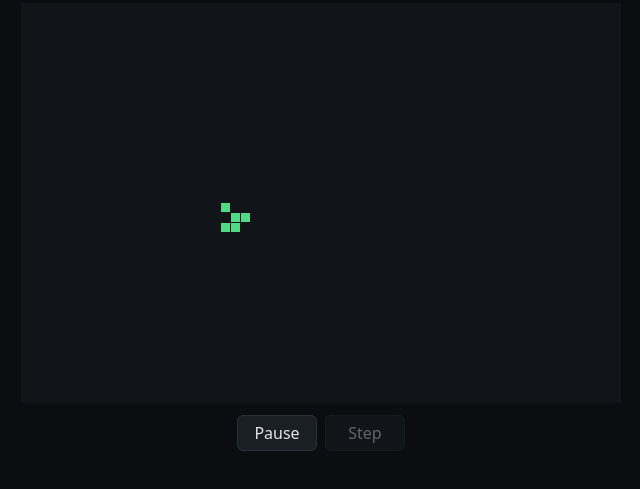
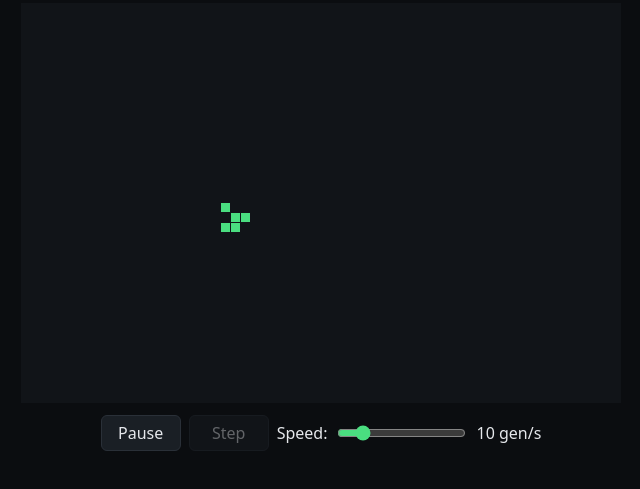
Before and after one commit to NyxCormo/game-of-life, a website built with Vite: page index.html in a window 1280 px wide. Shown: the part 173-662 px from the top of the page, without its empty margins (319-959 px from the left). Built offline with nearby package versions, Linux system fonts and the light colour scheme.

Commit message:
Added Speed control bar

```diff
--- a/index.html
+++ b/index.html
@@ -24,8 +24,11 @@
 
       .controls {
         display: flex;
+        flex-wrap: wrap;
         justify-content: center;
+        align-items: center;
         gap: 8px;
+        color: #e5e7eb;
       }
 
       .controls button {
@@ -43,6 +46,20 @@
         opacity: 0.4;
         cursor: default;
       }
+
+      .speed {
+        display: flex;
+        align-items: center;
+        gap: 8px;
+      }
+
+      .speed input {
+        accent-color: #4ade80;
+      }
+
+      .speed output {
+        min-width: 64px;
+      }
     </style>
   </head>
   <body>
@@ -50,6 +67,11 @@
     <div class="controls">
       <button id="play-button" type="button">Pause</button>
       <button id="step-button" type="button">Step</button>
+      <label class="speed">
+        Speed:
+        <input id="speed-input" type="range" min="1" max="60" />
+        <output id="speed-value" for="speed-input"></output>
+      </label>
     </div>
     <script type="module" src="/src/main.ts"></script>
   </body>
--- a/src/main.ts
+++ b/src/main.ts
@@ -5,6 +5,7 @@ import { CanvasRenderer } from './render/canvas-renderer';
 import { requireElement } from './ui/dom';
 import { setupPlaybackControls } from './ui/playback-controls';
 import { setupPointerDrawing } from './ui/pointer-drawing';
+import { setupSpeedControl } from './ui/speed-control';
 
 const canvas = requireElement('#board', HTMLCanvasElement);
 
@@ -35,3 +36,4 @@ setupPlaybackControls(loop, () => {
 });
 
 setupPointerDrawing(canvas, renderer, () => grid, draw);
+setupSpeedControl(loop);
--- a/src/render/animation-loop.ts
+++ b/src/render/animation-loop.ts
@@ -1,7 +1,7 @@
 const MAX_FRAME_DURATION = 250;
 
 export class AnimationLoop {
-  private readonly stepDuration: number;
+  private currentStepsPerSecond: number;
   private readonly update: () => void;
   private readonly render: () => void;
   private frameId: number | null = null;
@@ -9,14 +9,17 @@ export class AnimationLoop {
   private pendingTime = 0;
 
   constructor(stepsPerSecond: number, update: () => void, render: () => void) {
-    if (!(stepsPerSecond > 0)) {
-      throw new RangeError(
-        `Steps per second must be positive, got ${stepsPerSecond}`,
-      );
-    }
-    this.stepDuration = 1000 / stepsPerSecond;
+    this.currentStepsPerSecond = checkStepsPerSecond(stepsPerSecond);
     this.update = update;
     this.render = render;
+  }
+
+  get stepsPerSecond(): number {
+    return this.currentStepsPerSecond;
+  }
+
+  set stepsPerSecond(value: number) {
+    this.currentStepsPerSecond = checkStepsPerSecond(value);
   }
 
   get isRunning(): boolean {
@@ -44,12 +47,22 @@ export class AnimationLoop {
     this.pendingTime += Math.min(time - this.lastTime, MAX_FRAME_DURATION);
     this.lastTime = time;
 
-    while (this.pendingTime >= this.stepDuration) {
+    const stepDuration = 1000 / this.currentStepsPerSecond;
+    while (this.pendingTime >= stepDuration) {
       this.update();
-      this.pendingTime -= this.stepDuration;
+      this.pendingTime -= stepDuration;
     }
 
     this.render();
     this.frameId = requestAnimationFrame(this.tick);
   };
 }
+
+function checkStepsPerSecond(value: number): number {
+  if (!(value > 0)) {
+    throw new RangeError(
+      `Steps per second must be a positive number, got ${value}`,
+    );
+  }
+  return value;
+}
--- /dev/null
+++ b/src/ui/speed-control.ts
@@ -0,0 +1,19 @@
+import type { AnimationLoop } from '../render/animation-loop';
+import { requireElement } from './dom';
+
+export function setupSpeedControl(loop: AnimationLoop): void {
+  const input = requireElement('#speed-input', HTMLInputElement);
+  const output = requireElement('#speed-value', HTMLOutputElement);
+
+  const showSpeed = (): void => {
+    output.textContent = `${loop.stepsPerSecond} gen/s`;
+  };
+
+  input.addEventListener('input', () => {
+    loop.stepsPerSecond = Number(input.value);
+    showSpeed();
+  });
+
+  input.value = String(loop.stepsPerSecond);
+  showSpeed();
+}
```
